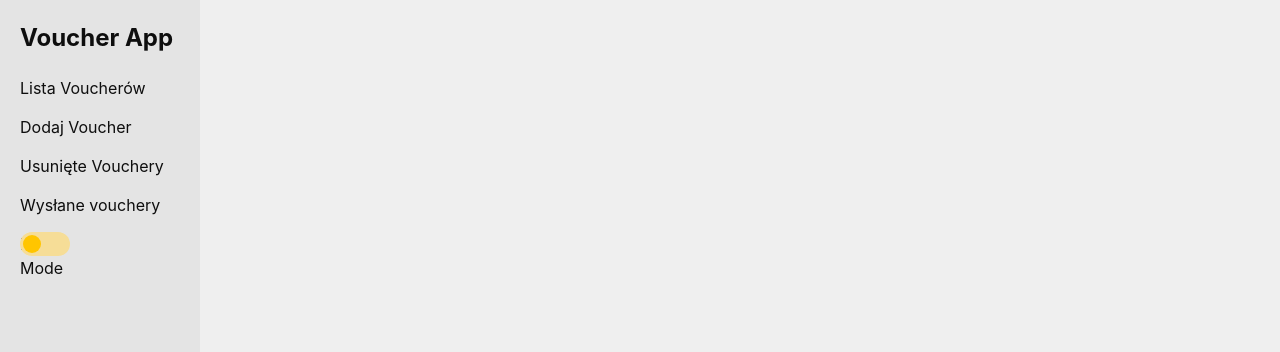
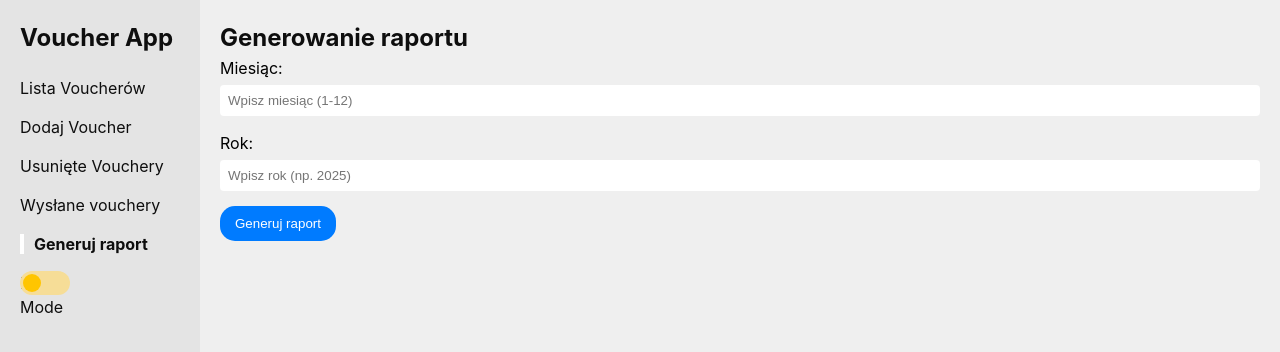
Before and after one commit to CzaroAmaro/voucher-app-front-thairai, a React (Vite) app: page /report in a window 1280 px wide. Shown: the top 352 px of the page. Built offline with nearby package versions, Linux system fonts and the light colour scheme.

Commit message:
generate-pdf

```diff
--- a/src/App.tsx
+++ b/src/App.tsx
@@ -6,6 +6,7 @@ import './App.css'
 import AddVoucher from "./components/AddVoucher/AddVoucher.tsx";
 import DeletedVoucher from "./components/DeletedVoucher/DeletedVoucher.tsx";
 import NotificationList from "./components/NotificationList/NotificationList.tsx";
+import ReportGenerator from "./components/ReportGenerator/ReportGenerator.tsx";
 
 const App: React.FC = () => {
     const [darkMode, setDarkMode] = useState(
@@ -31,6 +32,7 @@ const App: React.FC = () => {
                         <Route path="/add" element={<AddVoucher />} />
                         <Route path="/deleted" element={<DeletedVoucher />} />
                         <Route path="/sent" element={<NotificationList />} />
+                        <Route path="/report" element={<ReportGenerator />} />
                     </Routes>
                 </main>
             </div>
--- /dev/null
+++ b/src/components/ReportGenerator/ReportGenerator.tsx
@@ -0,0 +1,62 @@
+import React, { useState } from "react";
+import "./ReportGenerator.css";
+import { getReport } from "../../services/reportService";
+
+const ReportGenerator: React.FC = () => {
+    const [month, setMonth] = useState<string>("");
+    const [year, setYear] = useState<string>("");
+    const [reportUrl, setReportUrl] = useState<string>("");
+
+    const handleGenerateReport = async (e: React.FormEvent) => {
+        e.preventDefault();
+        try {
+            const response = await getReport(Number(month), Number(year));
+
+            const blob = new Blob([response.data], { type: "application/pdf" });
+            const url = URL.createObjectURL(blob);
+
+            setReportUrl(url);
+        } catch (err) {
+            console.error("Błąd przy generowaniu raportu:", err);
+            setReportUrl("");
+        }
+    };
+
+    return (
+        <div className="report-generator">
+            <h2>Generowanie raportu</h2>
+            <form onSubmit={handleGenerateReport} className="report-form">
+                <div className="form-group">
+                    <label>Miesiąc:</label>
+                    <input
+                        type="number"
+                        value={month}
+                        onChange={(e) => setMonth(e.target.value)}
+                        placeholder="Wpisz miesiąc (1-12)"
+                        required
+                    />
+                </div>
+                <div className="form-group">
+                    <label>Rok:</label>
+                    <input
+                        type="number"
+                        value={year}
+                        onChange={(e) => setYear(e.target.value)}
+                        placeholder="Wpisz rok (np. 2025)"
+                        required
+                    />
+                </div>
+                <button type="submit">Generuj raport</button>
+            </form>
+            {reportUrl && (
+                <div className="report-link">
+                    <a href={reportUrl} target="_blank" rel="noopener noreferrer">
+                        Pobierz raport PDF
+                    </a>
+                </div>
+            )}
+        </div>
+    );
+};
+
+export default ReportGenerator;
--- a/src/components/navbar/Navbar.tsx
+++ b/src/components/navbar/Navbar.tsx
@@ -32,6 +32,11 @@ const Navbar: React.FC<NavbarProps> = ({toggleDarkMode, darkMode}) => {
                         Wysłane vouchery
                     </NavLink>
                 </li>
+                <li>
+                    <NavLink to="/report" className={({isActive}) => isActive ? 'active' : ''}>
+                        Generuj raport
+                    </NavLink>
+                </li>
             </ul>
             <label className="theme-switch">
                 <input
--- /dev/null
+++ b/src/services/reportService.ts
@@ -0,0 +1,10 @@
+import axios from "axios";
+
+const baseURL = "http://localhost:8080/api/pdf";
+
+export const getReport =  (month: number, year: number) => {
+    return axios.get(`${baseURL}/report`, {
+        params: {month, year},
+        responseType: "blob"
+    });
+};
```
Also changed, not shown: src/components/ReportGenerator/ReportGenerator.css (added).
